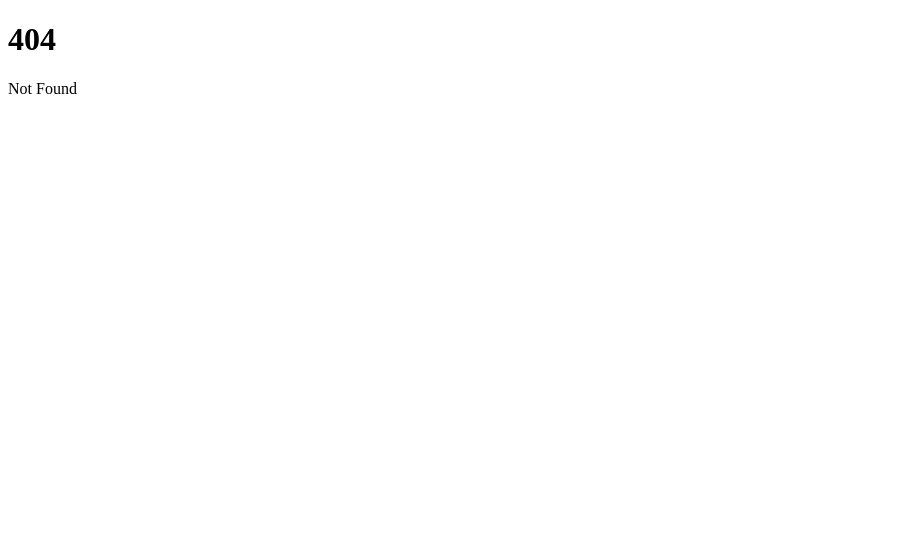
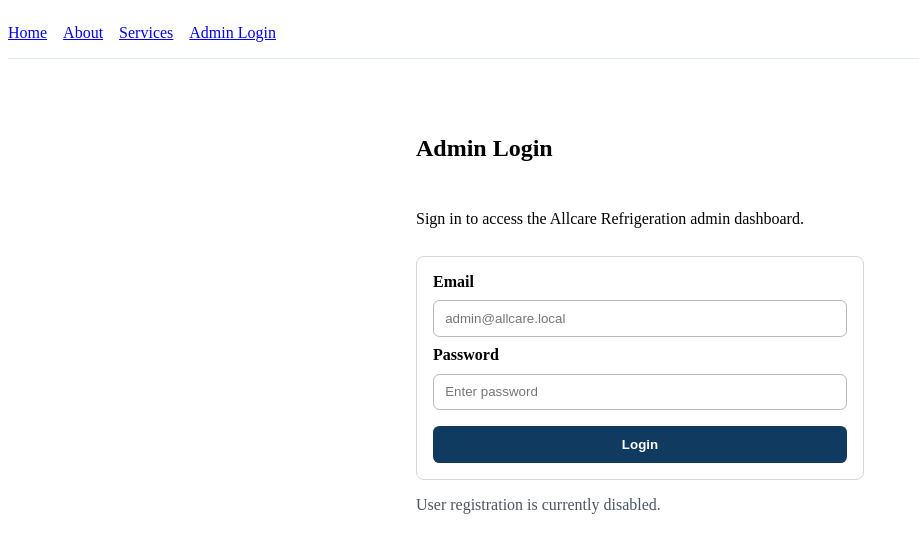
Before and after one commit to rapidcleanillawarra/allcarerefrigeration, a SvelteKit app: page /login in a window 1280 px wide. Before the commit this address had no page. Shown: the top 552 px of the page, without its empty margins (0-919 px from the left). Built offline with nearby package versions, Linux system fonts and the light colour scheme.

Commit message:
Enhance application structure and content: add authentication interface, update layout titles, improve admin panel design, and refine public navigation links.

```diff
--- a/src/app.d.ts
+++ b/src/app.d.ts
@@ -3,7 +3,9 @@
 declare global {
 	namespace App {
 		// interface Error {}
-		// interface Locals {}
+		interface Locals {
+			isAuthenticated: boolean;
+		}
 		// interface PageData {}
 		// interface PageState {}
 		// interface Platform {}
--- /dev/null
+++ b/src/hooks.server.ts
@@ -0,0 +1,8 @@
+import type { Handle } from '@sveltejs/kit';
+
+export const handle: Handle = async ({ event, resolve }) => {
+	const session = event.cookies.get('allcare_session');
+	event.locals.isAuthenticated = session === 'authenticated';
+
+	return resolve(event);
+};
--- a/src/routes/(admin)/admin/+layout.svelte
+++ b/src/routes/(admin)/admin/+layout.svelte
@@ -2,14 +2,16 @@
 	let { children } = $props();
 </script>
 
-<section>
-	<h1>Admin Panel</h1>
+<section class="admin-layout">
+	<aside class="sidebar">
+		<h1>Allcare Admin</h1>
 		<nav aria-label="Admin navigation">
 			<a href="/admin">Dashboard</a>
 			<a href="/admin/bookings">Bookings</a>
 			<a href="/admin/settings">Settings</a>
 			<a href="/">Back to website</a>
 		</nav>
+	</aside>
 
 	<div class="content">
 		{@render children()}
@@ -17,15 +19,34 @@
 </section>
 
 <style>
-	section {
+	.admin-layout {
 		display: grid;
-		gap: 1rem;
+		grid-template-columns: 14rem 1fr;
+		gap: 1.2rem;
+	}
+
+	.sidebar {
+		padding: 1rem;
+		border: 1px solid #e2e8f0;
+		border-radius: 0.6rem;
+		background: #f8fafc;
+		height: fit-content;
+	}
+
+	.sidebar h1 {
+		margin-top: 0;
+		font-size: 1.1rem;
 	}
 
 	nav {
-		display: flex;
-		gap: 0.75rem;
-		flex-wrap: wrap;
+		display: grid;
+		gap: 0.7rem;
+	}
+
+	nav a {
+		text-decoration: none;
+		color: #103a5f;
+		font-weight: 600;
 	}
 
 	.content {
@@ -33,4 +54,10 @@
 		border: 1px solid #e2e8f0;
 		border-radius: 0.5rem;
 	}
+
+	@media (max-width: 820px) {
+		.admin-layout {
+			grid-template-columns: 1fr;
+		}
+	}
 </style>
--- a/src/routes/(admin)/admin/+page.svelte
+++ b/src/routes/(admin)/admin/+page.svelte
@@ -1,2 +1,2 @@
 <h2>Dashboard</h2>
-<p>Use this area to monitor operations and manage internal pages.</p>
+<p>Welcome to the Allcare Refrigeration dashboard. Monitor operations and manage internal pages.</p>
--- a/src/routes/(public)/+layout.svelte
+++ b/src/routes/(public)/+layout.svelte
@@ -7,7 +7,7 @@
 		<a href="/">Home</a>
 		<a href="/about">About</a>
 		<a href="/services">Services</a>
-		<a href="/admin">Admin</a>
+		<a href="/login">Admin Login</a>
 	</nav>
 </header>
 
--- a/src/routes/(public)/+page.svelte
+++ b/src/routes/(public)/+page.svelte
@@ -1,2 +1,2 @@
-<h1>All Care Refrigeration</h1>
+<h1>Allcare Refrigeration</h1>
 <p>Reliable cooling and refrigeration services for homes and businesses.</p>
--- /dev/null
+++ b/src/routes/(public)/login/+page.server.ts
@@ -0,0 +1,43 @@
+import { fail, redirect } from '@sveltejs/kit';
+import type { Actions, PageServerLoad } from './$types';
+
+const ADMIN_EMAIL = 'admin@allcare.local';
+const ADMIN_PASSWORD = 'allcare123';
+
+export const load: PageServerLoad = async ({ locals, url }) => {
+	if (locals.isAuthenticated) {
+		const redirectTo = url.searchParams.get('redirectTo') || '/admin';
+		redirect(302, redirectTo);
+	}
+
+	return {
+		redirectTo: url.searchParams.get('redirectTo') || '/admin'
+	};
+};
+
+export const actions: Actions = {
+	default: async ({ cookies, request, url }) => {
+		const form = await request.formData();
+		const email = String(form.get('email') || '').trim().toLowerCase();
+		const password = String(form.get('password') || '');
+		const redirectTo = String(form.get('redirectTo') || '/admin');
+
+		if (email !== ADMIN_EMAIL || password !== ADMIN_PASSWORD) {
+			return fail(400, {
+				error: 'Invalid login credentials.',
+				email,
+				redirectTo
+			});
+		}
+
+		cookies.set('allcare_session', 'authenticated', {
+			path: '/',
+			httpOnly: true,
+			sameSite: 'lax',
+			secure: url.protocol === 'https:',
+			maxAge: 60 * 60 * 8
+		});
+
+		redirect(302, redirectTo);
+	}
+};
--- /dev/null
+++ b/src/routes/(public)/login/+page.svelte
@@ -0,0 +1,94 @@
+<script lang="ts">
+	let { data, form } = $props();
+</script>
+
+<section class="login-wrap">
+	<h1>Admin Login</h1>
+	<p>Sign in to access the Allcare Refrigeration admin dashboard.</p>
+
+	<form method="POST" class="login-form">
+		{#if form?.error}
+			<p class="error">{form.error}</p>
+		{/if}
+
+		<input type="hidden" name="redirectTo" value={form?.redirectTo ?? data.redirectTo} />
+
+		<label for="email">Email</label>
+		<input
+			id="email"
+			name="email"
+			type="email"
+			autocomplete="email"
+			required
+			value={form?.email ?? ''}
+			placeholder="admin@allcare.local"
+		/>
+
+		<label for="password">Password</label>
+		<input
+			id="password"
+			name="password"
+			type="password"
+			autocomplete="current-password"
+			required
+			placeholder="Enter password"
+		/>
+
+		<button type="submit">Login</button>
+	</form>
+
+	<p class="note">User registration is currently disabled.</p>
+</section>
+
+<style>
+	.login-wrap {
+		max-width: 28rem;
+		margin: 0 auto;
+		padding: 2rem 1rem;
+		display: grid;
+		gap: 0.75rem;
+	}
+
+	.login-form {
+		display: grid;
+		gap: 0.6rem;
+		padding: 1rem;
+		border: 1px solid #d6d6d6;
+		border-radius: 0.5rem;
+		background: #fff;
+	}
+
+	label {
+		font-weight: 600;
+	}
+
+	input {
+		padding: 0.6rem 0.7rem;
+		border: 1px solid #b8b8b8;
+		border-radius: 0.4rem;
+	}
+
+	button {
+		margin-top: 0.4rem;
+		padding: 0.7rem 0.8rem;
+		border: 0;
+		border-radius: 0.4rem;
+		background: #103a5f;
+		color: #fff;
+		font-weight: 600;
+		cursor: pointer;
+	}
+
+	.error {
+		margin: 0;
+		padding: 0.6rem;
+		border-radius: 0.4rem;
+		background: #fee2e2;
+		color: #991b1b;
+	}
+
+	.note {
+		margin-top: 0.25rem;
+		color: #4b5563;
+	}
+</style>
--- a/src/routes/+layout.svelte
+++ b/src/routes/+layout.svelte
@@ -6,6 +6,7 @@
 
 <svelte:head>
 	<link rel="icon" href={favicon} />
+	<title>Allcare Refrigeration</title>
 </svelte:head>
 
 {@render children()}
```
Also changed, not shown: src/routes/(admin)/+layout.server.ts (added, +11 -0 lines). Lines whose indentation alone changed are shown as unchanged.
